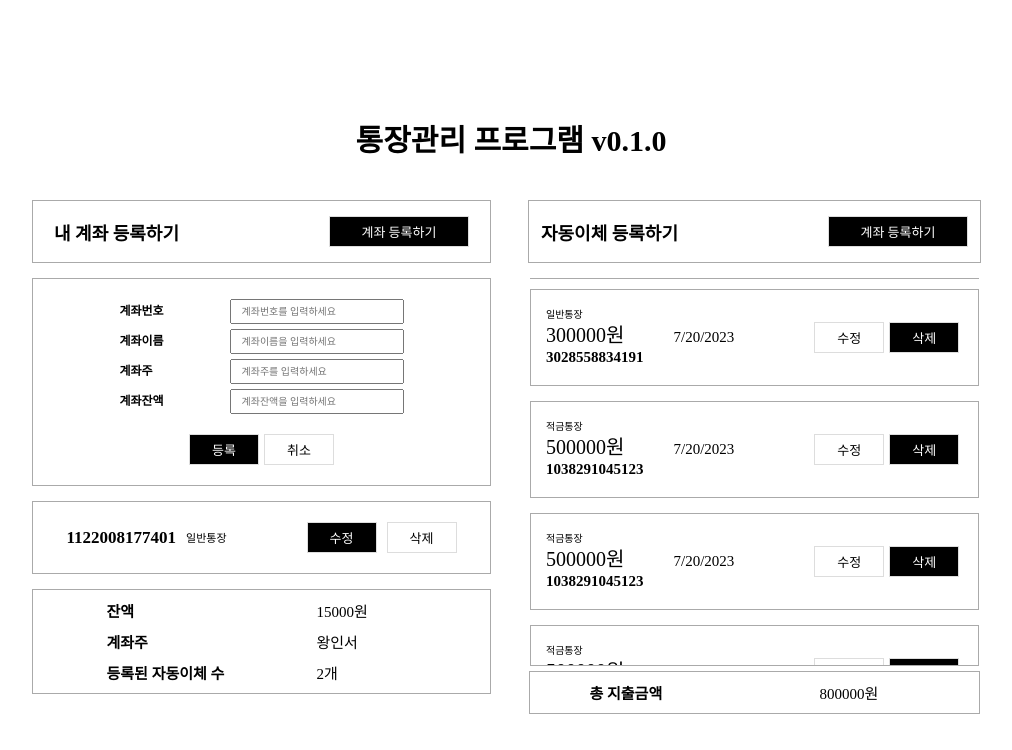
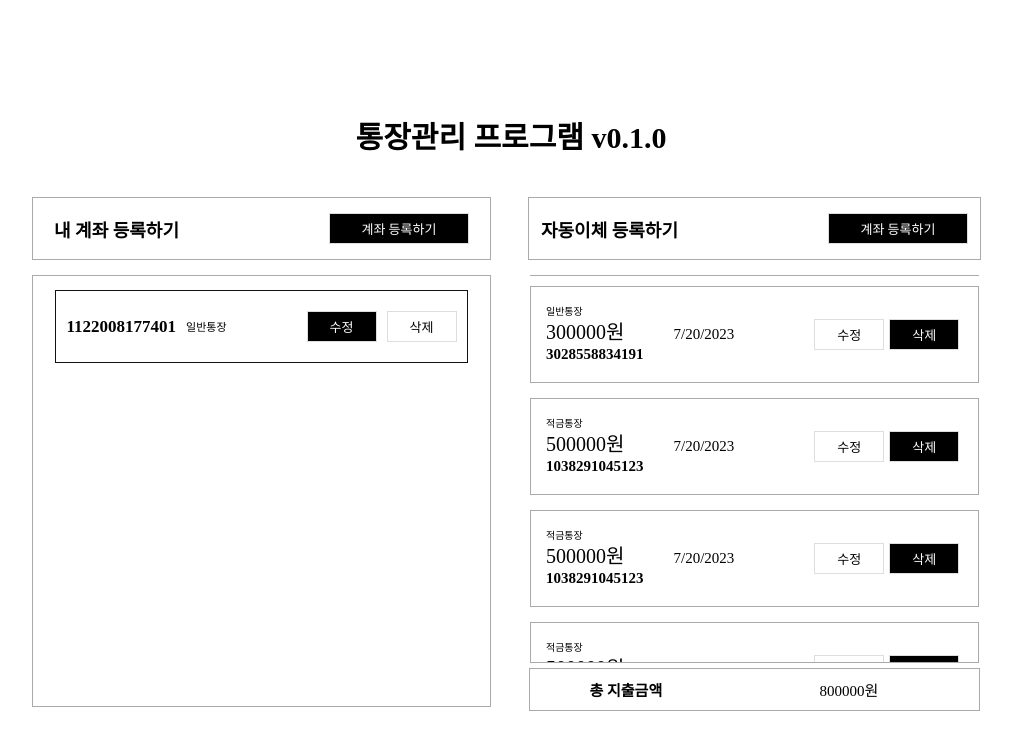
Before and after one commit to wisberry2022/AutoAccount_Front, a React (Create React App) app: page / in a window 1280 px wide. Shown: the top 750 px of the page, without its empty margins (129-1141 px from the left). Built offline with nearby package versions, Linux system fonts and the light colour scheme; a web font is replaced by a local one.

Commit message:
07/25 upload [main][add] modal ui works

```diff
--- a/src/component/atoms/div/StyledFlex.tsx
+++ b/src/component/atoms/div/StyledFlex.tsx
@@ -43,3 +43,16 @@ const GapFlex = styled(Flex)<{gap:number}>`
 `
 
 export {GapFlex};
+
+const VerticalModalFlex = styled(VerticalFlex)`
+  position: fixed;
+  top: 50%;
+  left: 50%;
+  transform: translate(-50%, -50%);
+  z-index: 999;
+  border: .1rem solid #aaa;
+  padding: 3rem;
+  background-color: #fff;
+`;
+
+export {VerticalModalFlex};
--- a/src/component/atoms/title/Title.tsx
+++ b/src/component/atoms/title/Title.tsx
@@ -4,4 +4,10 @@ const Title = styled.h1`
     font-size: 3rem;
 `
 
-export default Title;
+export {Title};
+
+const ThirdTitle = styled.h3`
+    font-size: 2rem;
+`
+
+export {ThirdTitle};
--- a/src/component/molecules/ModifyBox.tsx
+++ b/src/component/molecules/ModifyBox.tsx
@@ -6,37 +6,33 @@ import ButtonBox from "./ButtonBox";
 import { ButtonSet } from "../../classes/types/StyleTypes";
 
 const VerticalMarginFlex = styled(VerticalFlex)`
-  margin-bottom: 1.5rem;
+  margin-bottom: 2.5rem;
 `
 
 const InputSizingFlex = styled(VerticalFlex)`
-  border: .1rem solid #aaa;
-  padding: 2rem 1rem;
+  padding: 1rem 0;
   width: 100%;
+  background-color: #fff;
 `;
 
 type PropType = {
-	dataArr?: LabelInputPair[];
+	dataArr: LabelInputPair[];
+	buttonArr: ButtonSet[];
 }
 
-const ModifyBox:React.FC<PropType> = ({dataArr}:PropType) => {
-	const buttons:ButtonSet[] = [
-    {color:{bgColor: "#000", color: "#fff"}, name:"등록"},
-    {color:{bgColor: "#fff", color: "#000"}, name:"취소"}
-  ];
-
+const ModifyBox:React.FC<PropType> = ({dataArr, buttonArr}:PropType) => {
 	return (
 		<InputSizingFlex>
 		<VerticalMarginFlex>
 		{
-			dataArr?.map(val => {
+			dataArr.map(val => {
 				return (
 					<LabelInput key={val.id} label={val.label} input={val.input} />
 				)
 			})
 		}
 		</VerticalMarginFlex>
-		<ButtonBox gap={.5} names={buttons} />
+		<ButtonBox gap={.5} names={buttonArr} />
 	</InputSizingFlex>
 	)
 }
--- a/src/component/molecules/MyAccountBundle.tsx
+++ b/src/component/molecules/MyAccountBundle.tsx
@@ -4,20 +4,19 @@ import { GapFlex } from "../atoms/div/StyledFlex";
 import Emphasize from "../atoms/Text/Emphasize";
 import Button from "../atoms/buttons/Button";
 import { FontSet } from "../../classes/types/StyleTypes";
-import { CustomColoringButton } from "../atoms/buttons/StyledButton";
 
 const FlexItem = styled(Item)<{gap:number}>`
+  outline: 1px solid #111;
   display: flex;
   align-items: center;
   gap: ${prop => prop.gap + "rem"};
-  padding: 2rem 0;
+  padding: 2rem 1rem;
 ;`
 
 type PropType = {
   serial: string
   name: string
 }
-
 
 const MyAccountBundle:React.FC<PropType> = ({serial, name}:PropType) => {
   const font:FontSet = {fontSize:"1.7", fontWeight:"600"}
--- a/src/component/orgarnism/AccountsDetail.tsx
+++ b/src/component/orgarnism/AccountsDetail.tsx
@@ -9,13 +9,12 @@ const DetailWrapperFlex = styled(VerticalFlex)`
   width: 100%;
 `
 
-const AccountDetail:React.FC = () => {
+type PropType = {
+  detail:DetailData[];
+}
 
-  const detail:DetailData[] = [
-    {id:1, main:"잔액", sub:"15000원"},
-    {id:2, main:"계좌주", sub:"왕인서"},
-    {id:3, main:"등록된 자동이체 수", sub:"2개"}
-  ];
+
+const AccountDetail:React.FC<PropType> = ({detail}:PropType) => {
 
   return (
     <DetailWrapperFlex option={{gap:"1"}}>
--- a/src/component/orgarnism/AssignArea.tsx
+++ b/src/component/orgarnism/AssignArea.tsx
@@ -1,11 +1,10 @@
 import { styled } from "styled-components";
 import { ButtonSet, FlexSet } from "../../classes/types/StyleTypes";
 import { HorizonFlex, VerticalFlex } from "../atoms/div/StyledFlex";
-import LabelInput from "../molecules/LabelInput";
 import { LabelInputPair } from "../../classes/types/DataTypes";
-import ButtonBox from "../molecules/ButtonBox";
 import SectionHead from "../molecules/SectionHead";
-import ModifyBox from "../molecules/ModifyBox";
+import ModalFrame from "../../pages/modal/ModalFrame";
+import AlertFrame from "../../pages/modal/AlertFrame";
 
 const VerticalSizingFlex = styled(VerticalFlex)`
   width: 100%;
@@ -78,14 +77,17 @@ const AssignArea:React.FC = () => {
     }
   ];
 
-
+	const buttons:ButtonSet[] = [
+		{color:{bgColor: "#000", color: "#fff"}, name:"등록"},
+		{color:{bgColor: "#fff", color: "#000"}, name:"취소"}
+  ];
 
   return (
     <VerticalSizingFlex option={option}>
       <HorizonSizingFlex option={{justifyContent:"center", gap:"15"}}>
         <SectionHead title="내 계좌 등록하기" btn="계좌 등록하기" />
       </HorizonSizingFlex>
-      <ModifyBox dataArr={dataArr} />
+      {/* <ModalFrame title="내 계좌 등록하기 " target={<ModifyBox dataArr={dataArr} buttonArr={buttons} />} /> */}
     </VerticalSizingFlex>
   )
 }
--- a/src/component/orgarnism/MainTitle.tsx
+++ b/src/component/orgarnism/MainTitle.tsx
@@ -1,5 +1,5 @@
 import { styled } from "styled-components";
-import Title from "../atoms/title/Title";
+import {Title} from "../atoms/title/Title";
 
 const PaddingTitle = styled(Title)`
     margin-bottom: 2.5rem;
--- a/src/component/orgarnism/MyAccounts.tsx
+++ b/src/component/orgarnism/MyAccounts.tsx
@@ -1,21 +1,39 @@
 import { styled } from "styled-components";
-import { AccountData } from "../../classes/types/DataTypes";
+import { AccountData, DetailData } from "../../classes/types/DataTypes";
 import List from "../atoms/list/List";
 import MyAccountBundle from "../molecules/MyAccountBundle";
+import ModalFrame from "../../pages/modal/ModalFrame";
+import AccountDetail from "./AccountsDetail";
 
 const OuterList = styled(List)`
   display: flex;
-  justify-content: center;
+  flex-direction: column;
+  gap: 1.5rem;
+  justify-content: flex-start;
+  align-items: center;
   border: .1rem solid #aaa;
-  padding: 0 1rem;
+  padding: 1.5rem 1rem;
   width: 100%;
+  height: 50vh;
+  overflow-y: scroll;
+  scrollbar-width: none;
+
+  &::-webkit-scrollbar {
+    display: none;
+  }
 `;
 
 const MyAccounts:React.FC = () => {
 
   const accountArr:AccountData[] = [
-    {id:1, name:"일반통장", serial:"1122008177401"}
-  ]
+    {id:1, name:"일반통장", serial:"1122008177401"},
+  ];
+
+  const details:DetailData[] = [
+    {id:1, main:"잔액", sub:"15000원"},
+    {id:2, main:"계좌주", sub:"왕인서"},
+    {id:3, main:"등록된 자동이체 수", sub:"2개"}
+  ];
 
   return (
     <OuterList>
@@ -26,6 +44,7 @@ const MyAccounts:React.FC = () => {
           )
         })
       }
+      {/* <ModalFrame title="계좌 상세보기" target={<AccountDetail detail={details} />} /> */}
     </OuterList>
   )
 }
--- a/src/component/templates/MyAccount.tsx
+++ b/src/component/templates/MyAccount.tsx
@@ -1,5 +1,4 @@
 import { VerticalFlex } from "../atoms/div/StyledFlex";
-import AccountDetail from "../orgarnism/AccountsDetail";
 import AssignArea from "../orgarnism/AssignArea";
 import MyAccounts from "../orgarnism/MyAccounts";
 
@@ -8,7 +7,6 @@ const MyAccount:React.FC = () => {
     <VerticalFlex option={{justifyContent:"flex-start"}}>
       <AssignArea />
       <MyAccounts />
-      <AccountDetail />
     </VerticalFlex>
   )
 }
--- /dev/null
+++ b/src/pages/modal/AlertFrame.tsx
@@ -0,0 +1,25 @@
+import { ButtonSet } from "../../classes/types/StyleTypes";
+import Paragraph from "../../component/atoms/Text/Paragraph";
+import { VerticalModalFlex } from "../../component/atoms/div/StyledFlex";
+import ButtonBox from "../../component/molecules/ButtonBox";
+
+type PropType = {
+	title: string;
+}
+
+const AlertFrame:React.FC<PropType> = ({title}:PropType) => {
+
+	const buttons:ButtonSet[] = [
+		{color:{bgColor: "#000", color: "#fff"}, name:"확인"},
+		{color:{bgColor: "#fff", color: "#000"}, name:"취소"}
+  ];
+
+	return (
+		<VerticalModalFlex>
+			<Paragraph font={{fontWeight:"600", fontSize:"1.6"}}>{title}</Paragraph>
+			<ButtonBox names={buttons} gap={.5} />
+		</VerticalModalFlex>
+	)
+}
+
+export default AlertFrame;
--- /dev/null
+++ b/src/pages/modal/ModalFrame.tsx
@@ -0,0 +1,18 @@
+import { VerticalModalFlex } from "../../component/atoms/div/StyledFlex"
+import { ModalTitle } from "../../component/atoms/title/TitleStyle"
+
+type PropType = {
+    title?: string;
+    target: React.ReactElement;
+}
+
+const ModalFrame:React.FC<PropType> = ({title, target}:PropType) => {
+    return (
+      <VerticalModalFlex>
+        <ModalTitle title={title ? title : "수정하기"} />
+        {target}
+      </VerticalModalFlex>
+    )
+}
+
+export default ModalFrame;
```
Also changed, not shown: src/component/atoms/title/TitleStyle.tsx (+11 -1 lines), 1 other file (tests, documents, lock files or other folders).
